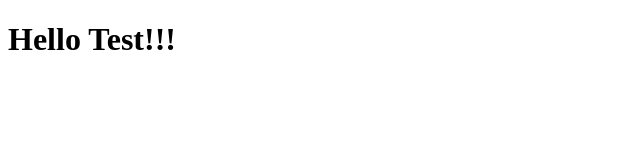
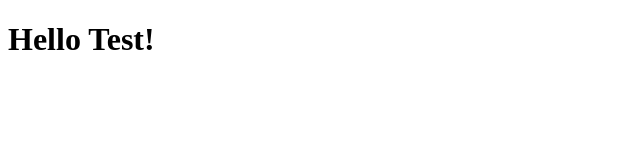
Before and after one commit to mogilevich/github_actions, a plain HTML site: page index.html in a window 1280 px wide. Shown: the full height of the page, 0-640 px from the left. Drawn offline with Linux system fonts and the light colour scheme.

Commit message:
Fix header text by correcting excessive exclamation marks

```diff
--- a/index.html
+++ b/index.html
@@ -7,6 +7,6 @@
 	<title>GitHub Actions</title>
 </head>
 <body>
-	<h1>Hello Test!!!</h1>
+	<h1>Hello Test!</h1>
 </body>
 </html>
```
